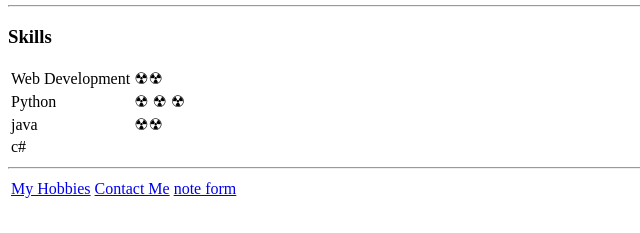
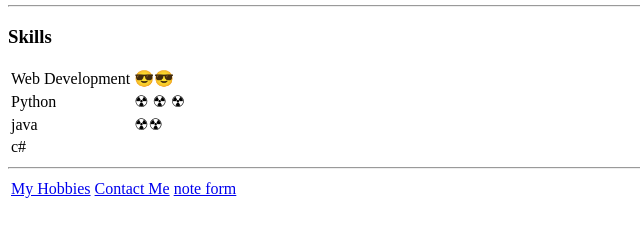
Before and after one commit to egboyguda/cv, a plain HTML site: page index.html in a window 1280 px wide. Shown: the part 564-797 px from the top of the page, 0-640 px from the left. Drawn offline with Linux system fonts and the light colour scheme.

Commit message:
Update index.html

```diff
--- a/index.html
+++ b/index.html
@@ -45,7 +45,7 @@
     <table>
         <tr>
             <td>Web Development</td>
-            <td>&#9762;&#9762;</td>
+            <td>😎😎</td>
         </tr>
         <tr>
             <td>Python</td>
```
